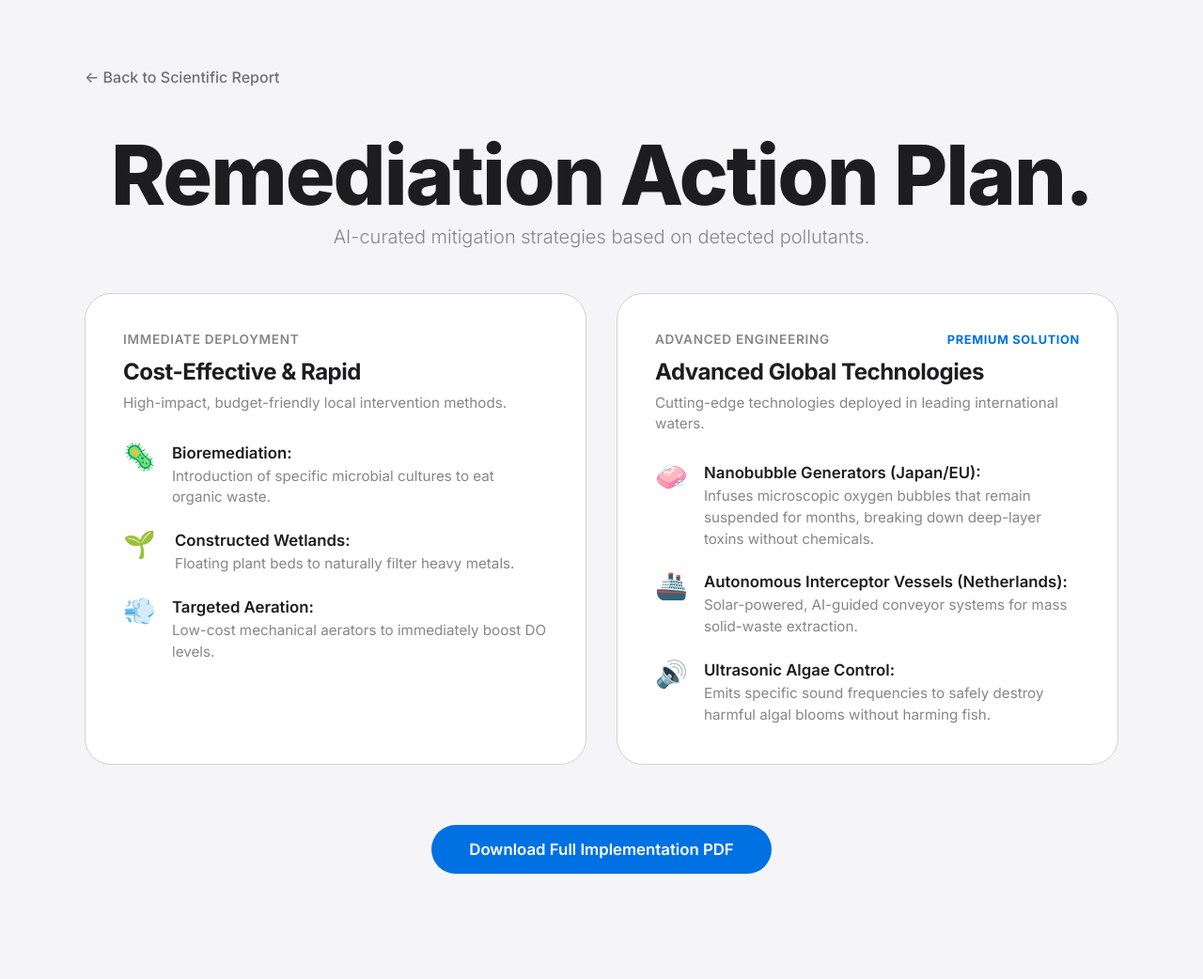
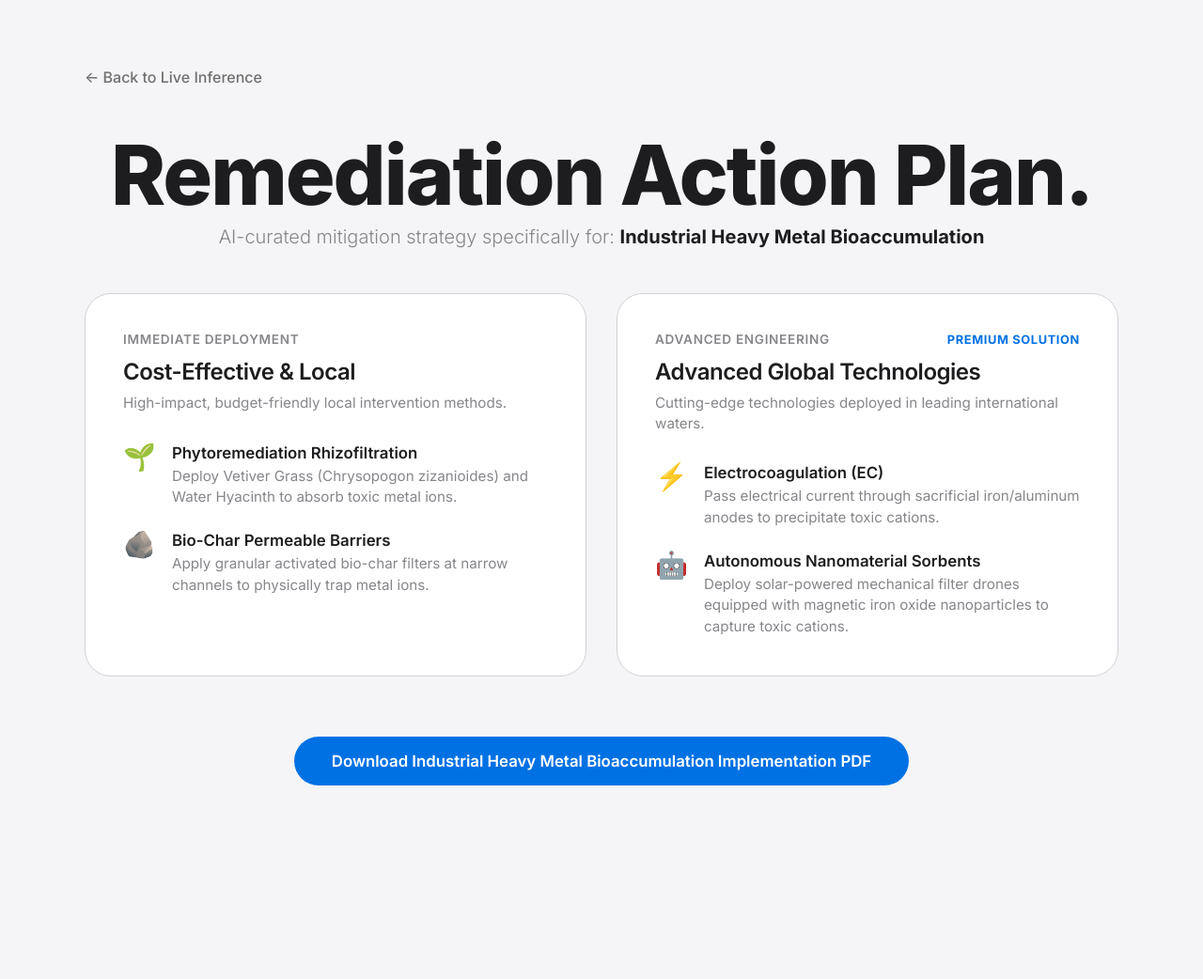
Before and after one commit to lakshyachandravanshi543-alt/VARUNAA-AI, a Flask app: page /remediation in a window 1280 px wide. Shown: the whole page at 94% size. After the commit the page ends 836 px from the top, so only its background shows below. Run offline with Flask 3, Linux system fonts and the light colour scheme.

Commit message:
Implement dynamic Jinja2 template for remediation.html with strategies and fallbacks for Heavy Metal scenario, and connect it dynamically to the Flask backend

```diff
--- a/app.py
+++ b/app.py
@@ -257,13 +257,107 @@ init_network_state()
 sim_thread = threading.Thread(target=simulate_network, daemon=True)
 sim_thread.start()
 
+REMEDIATION_STRATEGIES = {
+    "Clean Water / Baseline Condition": {
+        "local_1_title": "Riparian Planting",
+        "local_1_desc": "Establish vetiver buffer strips to filter agricultural runoffs.",
+        "local_2_title": "Routine Telemetry Surveillance",
+        "local_2_desc": "Maintain solar buoy communication to catch early deviations.",
+        "global_1_title": "Satellite Imagery Integration",
+        "global_1_desc": "Utilize Copernicus/Landsat multi-spectral data to track upstream algae.",
+        "global_2_title": "Continuous Flow-Through Bioassays",
+        "global_2_desc": "Deploy online fish-monitor arrays to detect sub-lethal toxicity."
+    },
+    "Industrial Heavy Metal Bioaccumulation": {
+        "local_1_title": "Phytoremediation Rhizofiltration",
+        "local_1_desc": "Deploy Vetiver Grass (Chrysopogon zizanioides) and Water Hyacinth to absorb toxic metal ions.",
+        "local_2_title": "Bio-Char Permeable Barriers",
+        "local_2_desc": "Apply granular activated bio-char filters at narrow channels to physically trap metal ions.",
+        "global_1_title": "Electrocoagulation (EC)",
+        "global_1_desc": "Pass electrical current through sacrificial iron/aluminum anodes to precipitate toxic cations.",
+        "global_2_title": "Autonomous Nanomaterial Sorbents",
+        "global_2_desc": "Deploy solar-powered mechanical filter drones equipped with magnetic iron oxide nanoparticles to capture toxic cations."
+    },
+    "Untreated Organic Sewage & Pathogens": {
+        "local_1_title": "Forced Solar Aeration",
+        "local_1_desc": "Install floating solar mechanical aerators to break the interface and restore DO levels.",
+        "local_2_title": "Nitrifying Bacterial Inoculants",
+        "local_2_desc": "Disperse Nitrosomonas/Nitrobacter cultures to rapidly digest nitrogenous waste.",
+        "global_1_title": "Ozonation Disinfection Arrays",
+        "global_1_desc": "Inject high-density ozone gas to oxidize organic compounds and destroy bacterial pathogens.",
+        "global_2_title": "Advanced Submerged Membrane Bioreactors",
+        "global_2_desc": "Install automated multi-stage membrane filtration grids to separate ultra-fine suspended biological loads."
+    },
+    "Petrochemical Hydrocarbon Slick": {
+        "local_1_title": "Hydrophobic Straw Booming",
+        "local_1_desc": "Deploy floating barriers packed with organic agricultural waste to capture light slick films.",
+        "local_2_title": "Mechanical Skimming",
+        "local_2_desc": "Use low-draw floating drum skimmers to physically separate surface oil layers.",
+        "global_1_title": "Biostimulation & Hydrocarbonoclastic Inoculation",
+        "global_1_desc": "Disperse Alcanivorax borkumensis cultures with slow-release nutrients to accelerate oil degradation.",
+        "global_2_title": "Photocatalytic Floating Membranes",
+        "global_2_desc": "Install TiO2-coated polymer membranes that leverage solar UV to chemically break down complex hydrocarbons."
+    },
+    "Agricultural Eutrophication Runoff": {
+        "local_1_title": "Riparian Vetiver Buffers",
+        "local_1_desc": "Plant deep-rooting grasses along agricultural boundaries to absorb dissolved nitrogen and phosphorus.",
+        "local_2_title": "Mechanical Biomass Harvesting",
+        "local_2_desc": "Physically extract floating algal mats to prevent mass bacterial decay and subsequent anoxia.",
+        "global_1_title": "Ultrasonic Algal Cell Lysis",
+        "global_1_desc": "Deploy pontoon-mounted transducers emitting precise frequencies to collapse cyanobacteria gas vesicles without killing fish.",
+        "global_2_title": "Phoslock Clay Application",
+        "global_2_desc": "Apply lanthanum-modified bentonite clay to bind dissolved phosphate ions, locking them permanently into sediment."
+    },
+    "Municipal Plastic & Suspended Solids": {
+        "local_1_title": "Floating Debris Barricades",
+        "local_1_desc": "Construct local bamboo or nylon mesh trash booms across natural bends to catch macroplastics.",
+        "local_2_title": "Sedimentation Settling Basins",
+        "local_2_desc": "Create upstream shallow ponds to naturally drop heavy clays and suspended silts out of the water column.",
+        "global_1_title": "Autonomous Conveyor Interceptors",
+        "global_1_desc": "Deploy solar-powered self-navigating catamaran vessels equipped with conveyor belts for mass waste harvesting.",
+        "global_2_title": "Acoustic Particle Aggregation",
+        "global_2_desc": "Install ultrasonic standing wave chambers to aggregate microplastic particles for centralized filtration."
+    },
+    "Natural Mud Runoff (Rain Induced)": {
+        "local_1_title": "Temporary Sediment Fences",
+        "local_1_desc": "Install silt fencing constructed of geotextile filter fabric along run-off channels.",
+        "local_2_title": "Settling Basins",
+        "local_2_desc": "Construct simple catchment basins upstream to slow velocity and settle out soils.",
+        "global_1_title": "Flocculation Dosing Stations",
+        "global_1_desc": "Deploy automated dosing of polyacrylamide (PAM) at upstream choke points to aggregate clay particles.",
+        "global_2_title": "Centrifugal Desanding Cyclones",
+        "global_2_desc": "Install hydrocyclone separator units to continuously filter physical suspended sediments."
+    }
+}
+
 @app.route('/')
 def index():
     return render_template('index.html')
 
 @app.route('/remediation')
 def remediation():
-    return render_template('remediation.html')
+    # Read the latest inference
+    with lock:
+        latest = latest_inference
+
+    pollutant = "Industrial Heavy Metal Bioaccumulation"  # default fallback
+    if latest and latest.get('prediction') and latest['prediction'].get('pollutant') != 'Awaiting Telemetry...':
+        pred = latest['prediction']
+        pollutant = pred.get('pollutant', pollutant)
+
+    # Get strategies matching this pollutant
+    strategies = REMEDIATION_STRATEGIES.get(pollutant, REMEDIATION_STRATEGIES["Industrial Heavy Metal Bioaccumulation"])
+
+    return render_template('remediation.html',
+                           detected_pollutant=pollutant,
+                           local_strategy_1_title=strategies["local_1_title"],
+                           local_strategy_1_desc=strategies["local_1_desc"],
+                           local_strategy_2_title=strategies["local_2_title"],
+                           local_strategy_2_desc=strategies["local_2_desc"],
+                           global_strategy_1_title=strategies["global_1_title"],
+                           global_strategy_1_desc=strategies["global_1_desc"],
+                           global_strategy_2_title=strategies["global_2_title"],
+                           global_strategy_2_desc=strategies["global_2_desc"])
 
 @app.route('/api/network_state', methods=['GET'])
 def get_network_state():
--- a/static/css/style.css
+++ b/static/css/style.css
@@ -972,3 +972,8 @@ body {
 .leaflet-bar a:hover {
     background-color: var(--canvas-bg) !important;
 }
+
+.highlight-pollutant {
+    font-weight: 700;
+    color: var(--text-primary);
+}
--- a/templates/remediation.html
+++ b/templates/remediation.html
@@ -14,75 +14,64 @@
         <div class="remediation-plan-container">
             <!-- Header Section -->
             <header class="remediation-header">
-                <a href="/" class="btn-ghost" style="text-decoration: none;">← Back to Scientific Report</a>
+                <a href="{{ url_for('index') }}" class="btn-ghost" style="text-decoration: none;">← Back to Live Inference</a>
                 <div class="remediation-title-wrap">
                     <h1 class="remediation-title">Remediation Action Plan.</h1>
-                    <p class="remediation-subtitle">AI-curated mitigation strategies based on detected pollutants.</p>
+                    <p class="remediation-subtitle">
+                        AI-curated mitigation strategy specifically for:
+                        <strong class="highlight-pollutant">{{ detected_pollutant | default('Industrial Heavy Metal Bioaccumulation') }}</strong>
+                    </p>
                 </div>
             </header>
 
             <!-- Strategy Grid (2-Column Layout) -->
             <div class="strategy-grid-remediation">
-                <!-- Left Card: Cost-Effective & Rapid Deployment -->
-                <div class="strategy-card card-snow">
+                <!-- Left Card: Cost-Effective & Local Deployment -->
+                <div class="strategy-card card-snow" style="padding: 40px;">
                     <span class="card-eyebrow">Immediate Deployment</span>
-                    <h2 class="card-headline">Cost-Effective & Rapid</h2>
+                    <h2 class="card-headline" style="font-size: 24px; font-weight: 600;">Cost-Effective & Local</h2>
                     <p class="card-purpose">High-impact, budget-friendly local intervention methods.</p>
 
                     <div class="strategy-items">
                         <div class="strategy-item">
-                            <div class="item-icon">🦠</div>
+                            <div class="item-icon">🌱</div>
                             <div class="item-text">
-                                <span class="item-title">Bioremediation:</span>
-                                <span class="item-desc">Introduction of specific microbial cultures to eat organic waste.</span>
+                                <span class="item-title">{{ local_strategy_1_title | default('Phytoremediation Rhizofiltration') }}</span>
+                                <span class="item-desc">{{ local_strategy_1_desc | default('Deploy Vetiver Grass (Chrysopogon zizanioides) and Water Hyacinth to absorb toxic metal ions.') }}</span>
                             </div>
                         </div>
                         <div class="strategy-item">
-                            <div class="item-icon">🌱</div>
+                            <div class="item-icon">🪨</div>
                             <div class="item-text">
-                                <span class="item-title">Constructed Wetlands:</span>
-                                <span class="item-desc">Floating plant beds to naturally filter heavy metals.</span>
-                            </div>
-                        </div>
-                        <div class="strategy-item">
-                            <div class="item-icon">💨</div>
-                            <div class="item-text">
-                                <span class="item-title">Targeted Aeration:</span>
-                                <span class="item-desc">Low-cost mechanical aerators to immediately boost DO levels.</span>
+                                <span class="item-title">{{ local_strategy_2_title | default('Bio-Char Permeable Barriers') }}</span>
+                                <span class="item-desc">{{ local_strategy_2_desc | default('Apply granular activated bio-char filters at narrow channels to physically trap metal ions.') }}</span>
                             </div>
                         </div>
                     </div>
                 </div>
 
                 <!-- Right Card: Advanced Global Technologies -->
-                <div class="strategy-card card-snow">
+                <div class="strategy-card card-snow" style="padding: 40px;">
                     <div class="card-header-row">
                         <span class="card-eyebrow">Advanced Engineering</span>
                         <span class="premium-badge-text">Premium Solution</span>
                     </div>
-                    <h2 class="card-headline">Advanced Global Technologies</h2>
+                    <h2 class="card-headline" style="font-size: 24px; font-weight: 600;">Advanced Global Technologies</h2>
                     <p class="card-purpose">Cutting-edge technologies deployed in leading international waters.</p>
 
                     <div class="strategy-items">
                         <div class="strategy-item">
-                            <div class="item-icon">🧼</div>
+                            <div class="item-icon">⚡</div>
                             <div class="item-text">
-                                <span class="item-title">Nanobubble Generators (Japan/EU):</span>
-                                <span class="item-desc">Infuses microscopic oxygen bubbles that remain suspended for months, breaking down deep-layer toxins without chemicals.</span>
+                                <span class="item-title">{{ global_strategy_1_title | default('Electrocoagulation (EC)') }}</span>
+                                <span class="item-desc">{{ global_strategy_1_desc | default('Pass electrical current through sacrificial iron/aluminum anodes to precipitate toxic cations.') }}</span>
                             </div>
                         </div>
                         <div class="strategy-item">
-                            <div class="item-icon">🚢</div>
+                            <div class="item-icon">🤖</div>
                             <div class="item-text">
-                                <span class="item-title">Autonomous Interceptor Vessels (Netherlands):</span>
-                                <span class="item-desc">Solar-powered, AI-guided conveyor systems for mass solid-waste extraction.</span>
-                            </div>
-                        </div>
-                        <div class="strategy-item">
-                            <div class="item-icon">🔊</div>
-                            <div class="item-text">
-                                <span class="item-title">Ultrasonic Algae Control:</span>
-                                <span class="item-desc">Emits specific sound frequencies to safely destroy harmful algal blooms without harming fish.</span>
+                                <span class="item-title">{{ global_strategy_2_title | default('Autonomous Nanomaterial Sorbents') }}</span>
+                                <span class="item-desc">{{ global_strategy_2_desc | default('Deploy solar-powered mechanical filter drones equipped with magnetic iron oxide nanoparticles to capture toxic cations.') }}</span>
                             </div>
                         </div>
                     </div>
@@ -91,31 +80,36 @@
 
             <!-- Footer Action -->
             <div class="remediation-footer">
-                <button id="download-pdf-btn-static" class="btn-primary-azure btn-large">Download Full Implementation PDF</button>
+                <button id="download-pdf-btn-static" class="btn-primary-azure btn-large" style="padding: 16px 40px; border-radius: 999px;">
+                    Download {{ detected_pollutant | default('Industrial Heavy Metal Bioaccumulation') }} Implementation PDF
+                </button>
             </div>
         </div>
     </div>
 
     <script>
         document.getElementById('download-pdf-btn-static').addEventListener('click', () => {
-            const docText = "VARUNA AI REMEDIATION SYSTEM COMPLIANCE REPORT\n" +
-                            "==================================================\n" +
-                            "Site Location: Global River Systems\n" +
-                            "Timestamp: " + new Date().toISOString() + "\n\n" +
-                            "MITIGATION PROTOCOL ACTION ITEMS:\n\n" +
-                            "[1] LOCAL COST-EFFECTIVE INTERVENTIONS:\n" +
-                            "  - Bioremediation: Culture inoculations matching microbial respiration needs.\n" +
-                            "  - Constructed Wetlands: Floating botanical filters (rhizofiltration).\n" +
-                            "  - Targeted Aeration: Solar mechanical aerators for instant oxygenation.\n\n" +
-                            "[2] PREMIUM ADVANCED GLOBAL SYSTEMS:\n" +
-                            "  - Nanobubble Generators (Japan/EU): Suspended hyper-oxygenated systems.\n" +
-                            "  - Autonomous Interceptor Vessels (Netherlands): AI-guided debris collection.\n" +
-                            "  - Ultrasonic Algae Control: Frequential cyanobacteria cell lysis.\n";
+            const pollutantName = "{{ detected_pollutant | default('Industrial Heavy Metal Bioaccumulation') }}";
+            const docText = `VARUNA AI REMEDIATION SYSTEM COMPLIANCE REPORT\n` +
+                            `==================================================\n` +
+                            `Mitigation Protocol: ${pollutantName}\n` +
+                            `Timestamp: ${new Date().toISOString()}\n\n` +
+                            `MITIGATION PROTOCOL ACTION ITEMS:\n\n` +
+                            `[1] LOCAL COST-EFFECTIVE INTERVENTIONS:\n` +
+                            `  - {{ local_strategy_1_title | default('Phytoremediation Rhizofiltration') }}:\n` +
+                            `    {{ local_strategy_1_desc | default('Deploy Vetiver Grass (Chrysopogon zizanioides) and Water Hyacinth to absorb toxic metal ions.') }}\n` +
+                            `  - {{ local_strategy_2_title | default('Bio-Char Permeable Barriers') }}:\n` +
+                            `    {{ local_strategy_2_desc | default('Apply granular activated bio-char filters at narrow channels to physically trap metal ions.') }}\n\n` +
+                            `[2] PREMIUM ADVANCED GLOBAL SYSTEMS:\n` +
+                            `  - {{ global_strategy_1_title | default('Electrocoagulation (EC)') }}:\n` +
+                            `    {{ global_strategy_1_desc | default('Pass electrical current through sacrificial iron/aluminum anodes to precipitate toxic cations.') }}\n` +
+                            `  - {{ global_strategy_2_title | default('Autonomous Nanomaterial Sorbents') }}:\n` +
+                            `    {{ global_strategy_2_desc | default('Deploy solar-powered mechanical filter drones equipped with magnetic iron oxide nanoparticles to capture toxic cations.') }}\n`;
 
             const blob = new Blob([docText], { type: 'text/plain;charset=utf-8' });
             const link = document.createElement('a');
             link.href = URL.createObjectURL(blob);
-            link.download = `Varuna_Full_Remediation_Plan.txt`;
+            link.download = `Varuna_Remediation_Plan_${pollutantName.replace(/\s+/g, '_')}.txt`;
             document.body.appendChild(link);
             link.click();
             document.body.removeChild(link);
```
